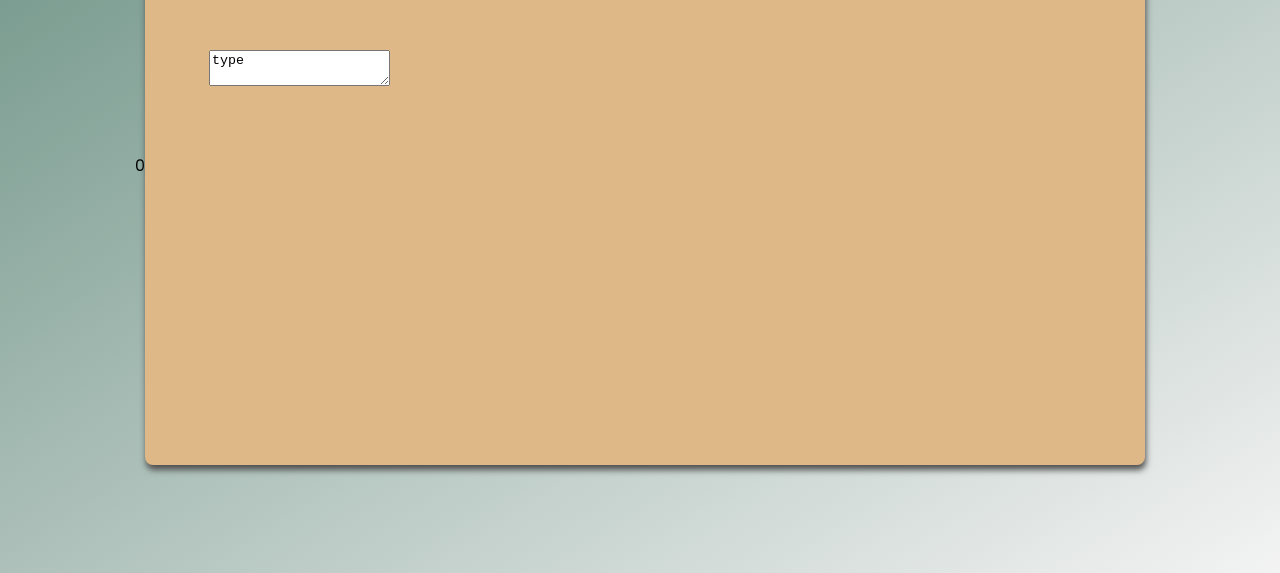
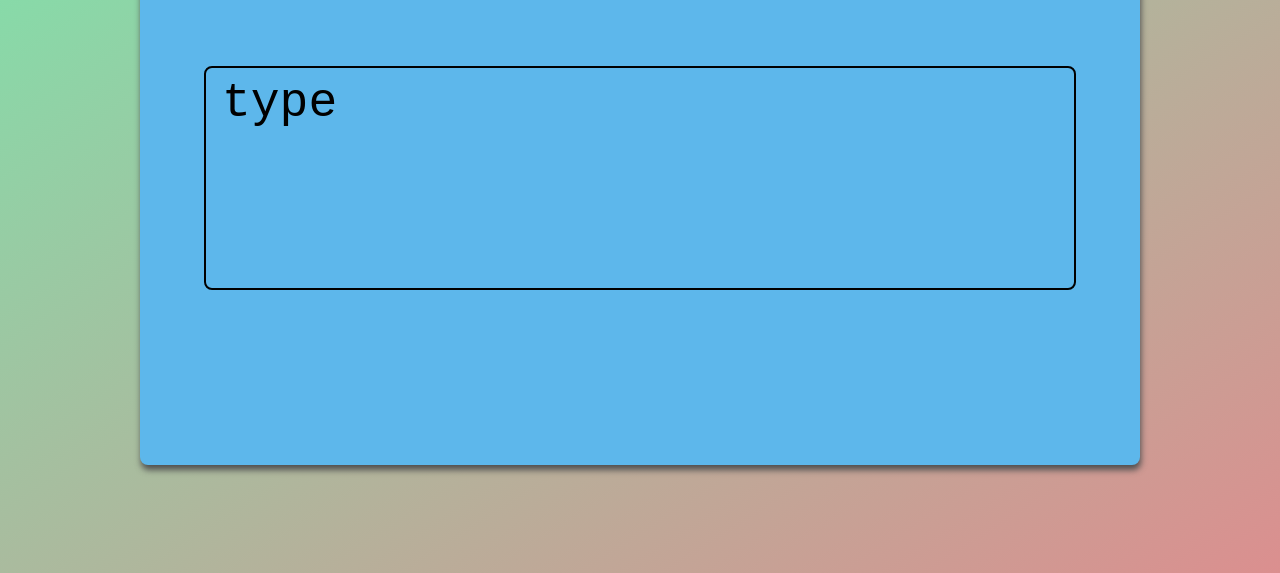
Before and after one commit to TomokiYoshizawa/typing-game, a plain HTML site: page index.html in a window 1280 px wide. Shown: the part 243-816 px from the top of the page. Drawn offline with Linux system fonts and the light colour scheme; a web font is replaced by a local one.

Commit message:
add sytling

```diff
--- a/index.html
+++ b/index.html
@@ -2,17 +2,18 @@
 <html lang="en">
   <head>
     <meta charset="UTF-8" />
+    <meta http-equiv="X-UA-Compatible" content="IE=edge" />
     <meta name="viewport" content="width=device-width, initial-scale=1.0" />
-    <link rel="stylesheet" href="./style.css" />
     <title>Typing Game</title>
+    <link rel="stylesheet" href="style.css" />
   </head>
   <body>
     <div class="timer" id="timer">0</div>
     <div class="container">
       <div class="type-display" id="typeDisplay">type</div>
-      <textarea class="type-input" id="typeInput">type</textarea>
+      <textarea id="typeInput" class="type-input" autofocus>type</textarea>
     </div>
 
-    <script src="./script.js"></script>
+    <script src="script.js"></script>
   </body>
 </html>
--- a/style.css
+++ b/style.css
@@ -10,12 +10,17 @@ body {
   align-items: center;
   justify-content: center;
   overflow: hidden;
-  background: linear-gradient(to left top, #f3f3f3, #678e80);
+  /* background-color: rgb(185, 230, 224); */
+  background: linear-gradient(
+    to left top,
+    rgb(219, 143, 143),
+    rgb(121, 231, 173)
+  );
   font-family: "Poppins", sans-serif;
 }
 
 .container {
-  background-color: burlywood;
+  background-color: rgb(93, 183, 235);
   font-size: 2.4rem;
   font-weight: 600;
   padding: 4rem;
@@ -28,4 +33,44 @@ body {
 
 .container .type-input {
   margin-top: 4rem;
+  font-size: 3rem;
 }
+
+.timer {
+  position: absolute;
+  top: 0rem;
+  font-size: 5rem;
+  font-weight: bold;
+  color: rgb(202, 87, 87);
+}
+
+.type-display {
+  margin-bottom: 1rem;
+  margin-left: 1rem;
+}
+
+.type-input {
+  background: transparent;
+  border: 2px solid rgb(158, 52, 52);
+  outline: none;
+  width: 100%;
+  height: 14rem;
+  margin: auto;
+  resize: none;
+  padding: 0.5rem 1rem;
+  border-radius: 0.5rem;
+  font-size: 1rem;
+}
+
+.type-input:focus {
+  border-color: black;
+}
+
+.correct {
+  color: green;
+}
+
+.incorrect {
+  color: red;
+  text-decoration: underline;
+}
```
